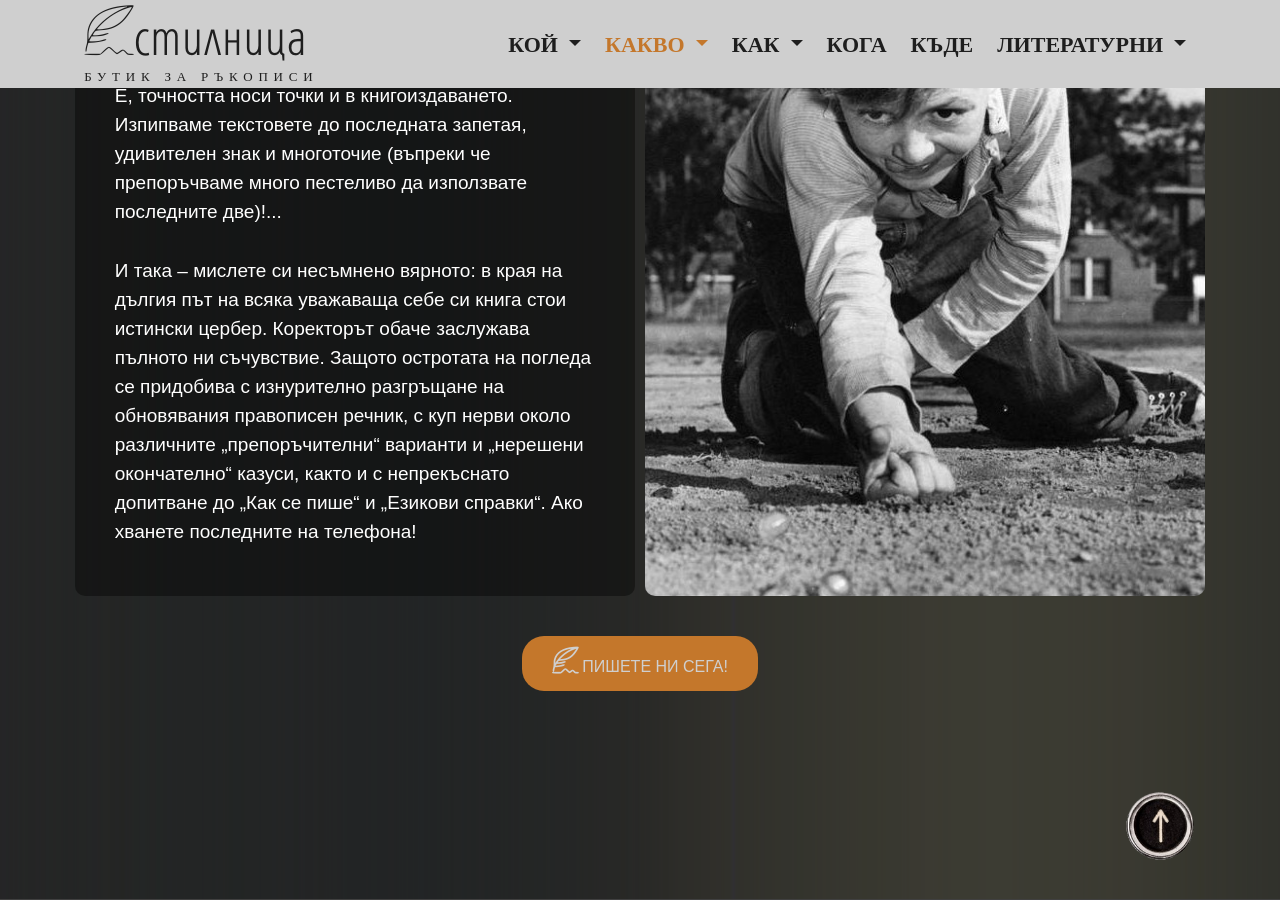
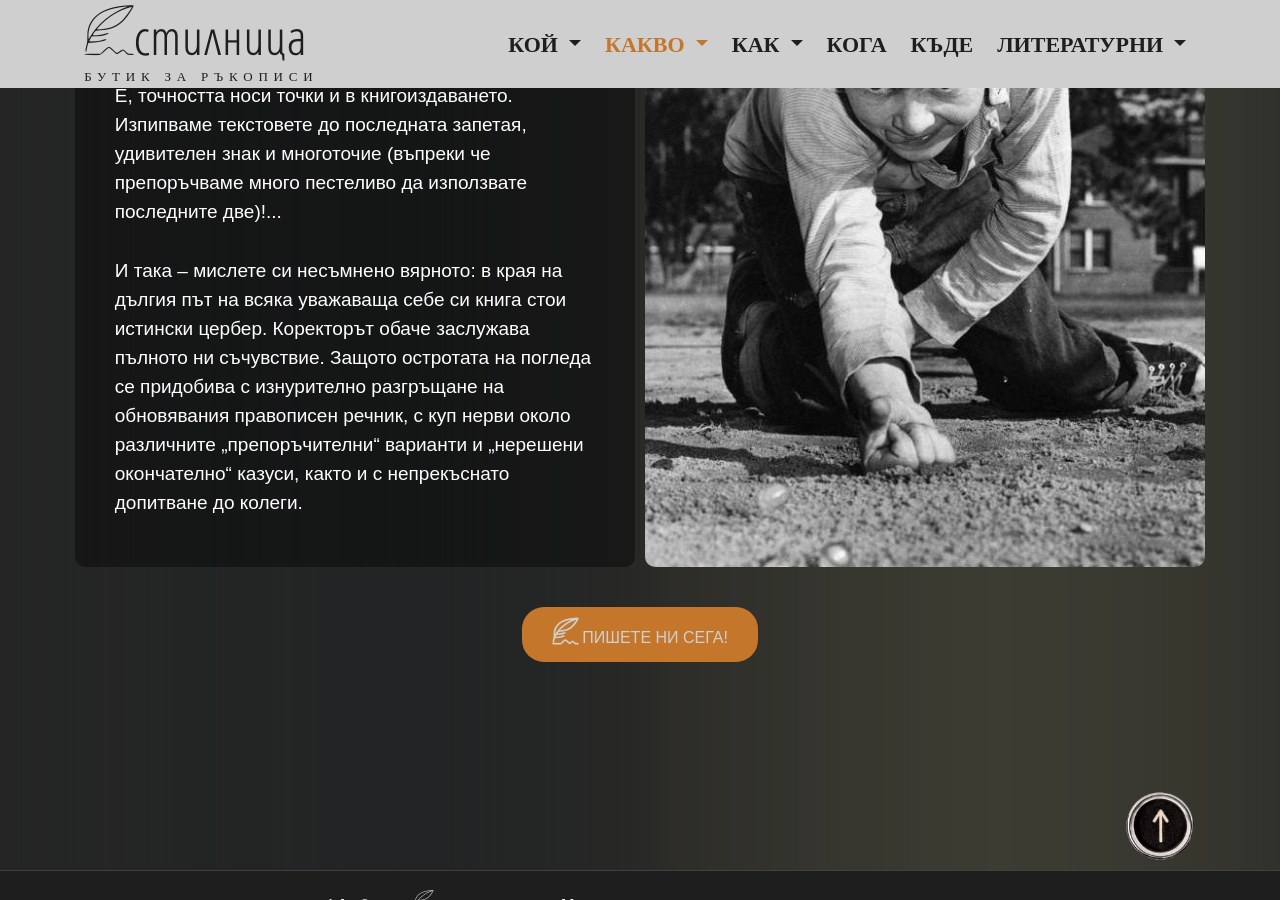
Before and after one commit to stilnica/stilnica.github.io, a Jekyll site: the page built from _info/_services/correcting.html, in a window 1280 px wide and 900 px high, scrolled down 515 px. Built offline with Jekyll 4.4.1, drawn with Linux system fonts in a browser that asks for light colours; some web fonts are replaced.

Commit message:
Corrections

```diff
--- a/_info/_people/antonia.html
+++ b/_info/_people/antonia.html
@@ -161,7 +161,7 @@ review_links:
       title: "След 15-годишен редакторски опит, кой би помислил, че човек може да редактира по такъв майсторски начин живота. Но Антония успява да премери щипката сол"
       medium: "knizhno"
       quote_person: "Темз Арабаджиева"
-      quote_person_desc: "за \"потъване в мъртво море\""
+      quote_person_desc: "за \"Потъване в мъртво море\""
 
     -
       book_section: more
--- a/_info/_services/annotation.html
+++ b/_info/_services/annotation.html
@@ -17,7 +17,7 @@ bg_mode: fixed
 include_in_chart: true
 ---
 <p>
-    Всяка книга завършва – а в читателското преживяване обикновено и започва – с четвърта страница, т.нар. задната корица. Особено когато става
+    Всяка книга завършва – а в читателското преживяване обикновено и започва – с четвърта страница, т.нар. задна корица. Особено когато става
     дума за дебютна (но всъщност за всяка!) книга, е много важно как тя ще бъде представена именно там на бъдещите ѝ читатели.
 </p><p>
     Стегнатата, притегателна, чувствена, ако щете, анотация е жизненоважна.
--- a/_info/_services/correcting.html
+++ b/_info/_services/correcting.html
@@ -28,6 +28,6 @@ include_in_chart: true
 </p><p>
     И така – мислете си несъмнено вярното: в края на дългия път на всяка уважаваща себе си книга стои истински цербер.
      Коректорът обаче заслужава пълното ни съчувствие. Защото остротата на погледа се придобива с изнурително разгръщане на обновявания
-     правописен речник, с куп нерви около различните „препоръчителни“ варианти и „нерешени окончателно“ казуси, както и с непрекъснато допитване до „Как се пише“ и
-     „Езикови справки“. Ако хванете последните на телефона!
+     правописен речник, с куп нерви около различните „препоръчителни“ варианти и „нерешени окончателно“ казуси, както и с непрекъснато допитване
+     до колеги.
 </p>
--- a/_info/_services/reviewing.html
+++ b/_info/_services/reviewing.html
@@ -45,6 +45,6 @@ include_in_chart: true
 Тя е всъщност възможност да осъзнаете и приемете
 обективното състояние на писането си, да преосмислите своите творчески амбиции,
 да приложите оздравителен режим върху текстовете и авторските си навици
-и в крайна сметка да спасите добрата литературата.
+и в крайна сметка да спасите добрата литература.
 
 </p>
```
Also changed, not shown: other parts of _info/_people/antonia.html (+1 -1 lines).
